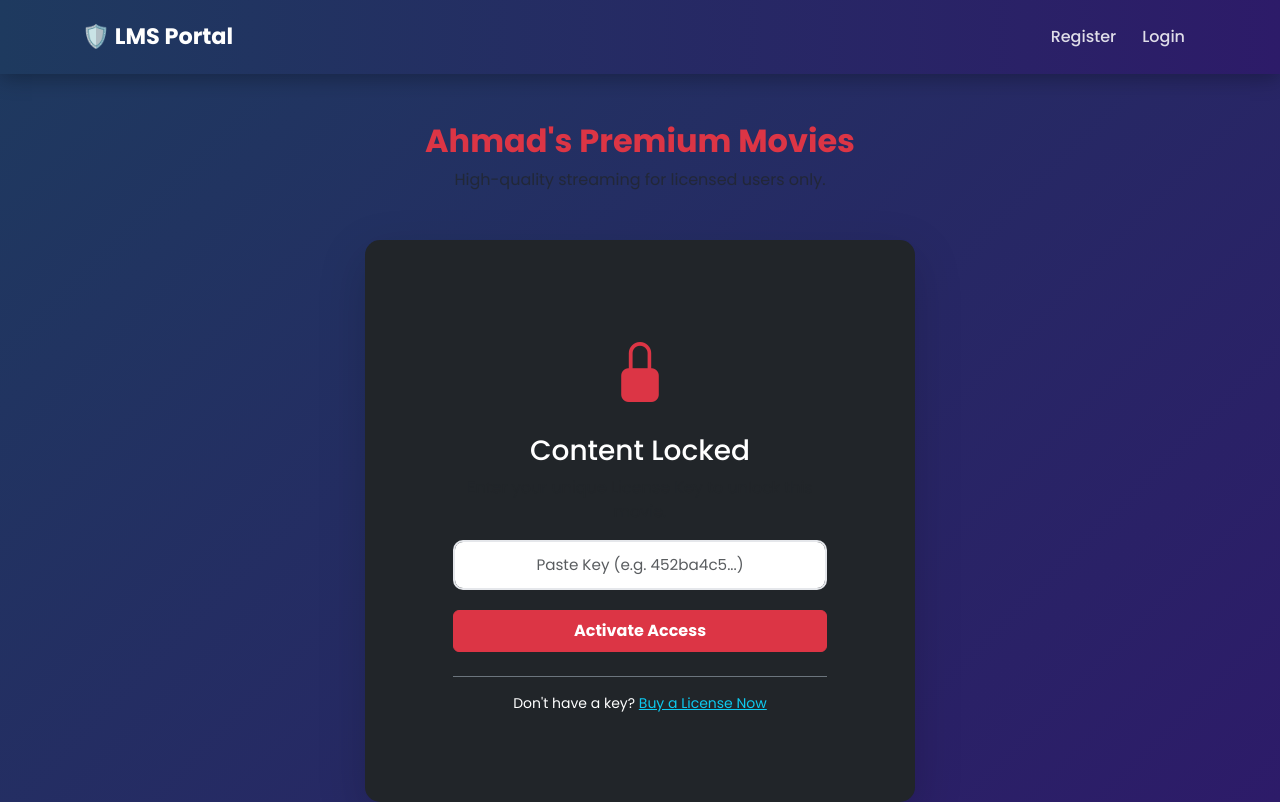
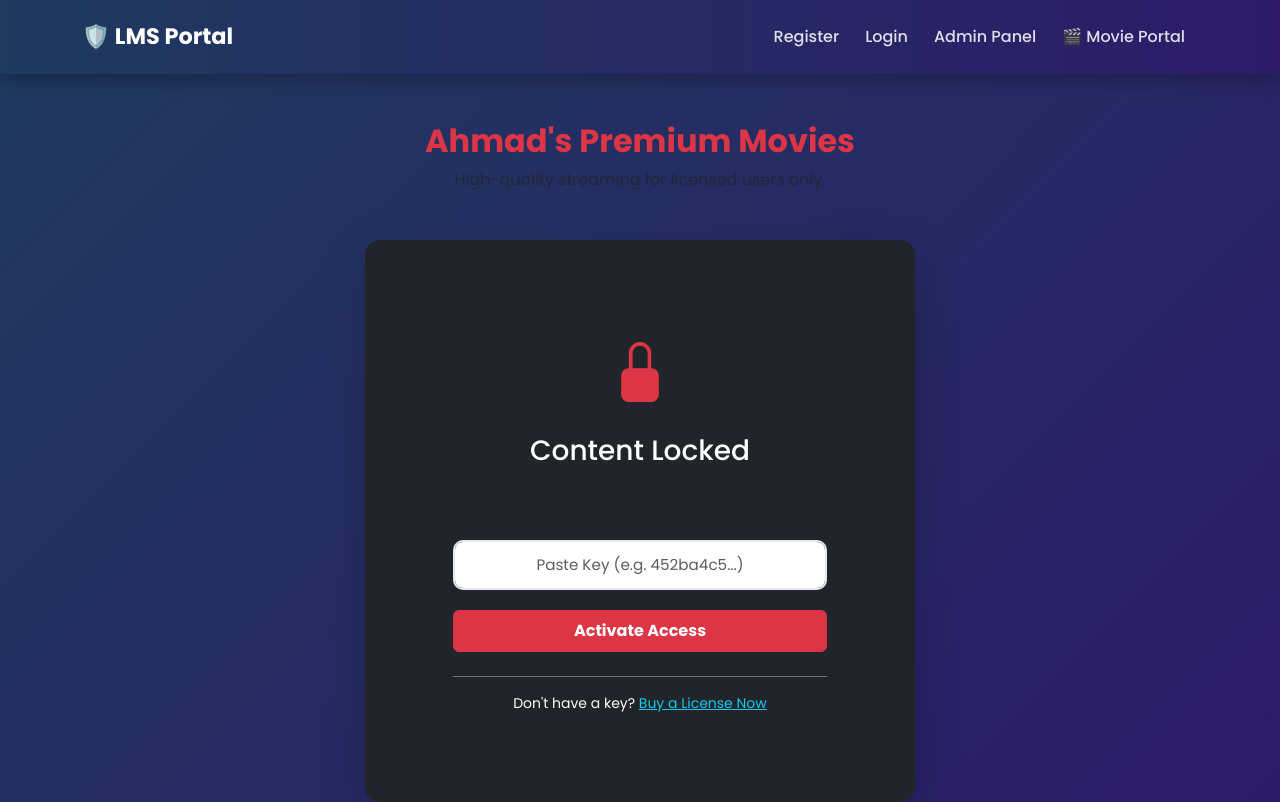
Before and after one commit to ch-Ahmad-zx/lms-project, a Flask app: page /watch_movies in a window 1280 px wide. Run offline with Flask 3, Linux system fonts and the light colour scheme; some libraries are stand-ins or nearby versions.

Commit message:
navbar fix

```diff
--- a/templates/base.html
+++ b/templates/base.html
@@ -82,13 +82,12 @@
             <a class="navbar-brand" href="/">🛡️ LMS Portal</a>
             <div class="collapse navbar-collapse">
                 <ul class="navbar-nav ms-auto">
+                    <li class="nav-item"><a class="nav-link" href="/">Register</a></li>
+                    <li class="nav-item"><a class="nav-link" href="/login">Login</a></li>
+                    <li class="nav-item"><a class="nav-link" href="/admin">Admin Panel</a></li>
+                    <li class="nav-item"><a class="nav-link" href="/watch_movies">🎬 Movie Portal</a></li>
                     {% if session.get('user_id') %}
-                        <li class="nav-item"><a class="nav-link" href="/dashboard">Dashboard</a></li>
-                        <li class="nav-item"><a class="nav-link" href="/admin">Admin Panel</a></li>
-                        <li class="nav-item"><a class="nav-link text-warning fw-bold" href="/logout">Logout</a></li>
-                    {% else %}
-                        <li class="nav-item"><a class="nav-link" href="/">Register</a></li>
-                        <li class="nav-item"><a class="nav-link" href="/login">Login</a></li>
+                    <li class="nav-item"><a class="nav-link fw-bold text-warning" href="/logout">Logout</a></li>
                     {% endif %}
                 </ul>
             </div>
```
